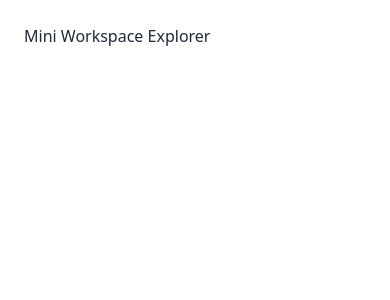
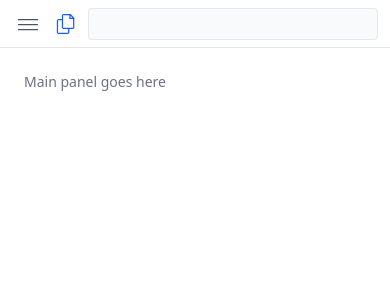
Before and after one commit to codershawon/mini-workspace-explorer, a Next.js app: page / in a window 390 px wide. Shown: the top 300 px of the page. Built offline with nearby package versions, Linux system fonts and the light colour scheme.

Commit message:
feat: add responsive app shell with mobile sidebar drawer

```diff
--- a/src/app/page.tsx
+++ b/src/app/page.tsx
@@ -1,3 +1,15 @@
+import { AppShell } from "@/components/AppShell";
+import { WorkspaceProvider } from "@/context/WorkspaceContext";
+
 export default function Home() {
-  return <main className="p-6">Mini Workspace Explorer</main>;
+  return (
+    <WorkspaceProvider>
+      <AppShell
+        sidebar={<p className="px-3 text-sm text-gray-500">Folder tree goes here</p>}
+        search={<div className="h-8 rounded border border-gray-200 bg-gray-50" />}
+      >
+        <p className="p-6 text-sm text-gray-500">Main panel goes here</p>
+      </AppShell>
+    </WorkspaceProvider>
+  );
 }
--- a/src/components/AppShell.tsx
+++ b/src/components/AppShell.tsx
@@ -0,0 +1,96 @@
+"use client";
+
+import { useEffect, useState, type ReactNode } from "react";
+import { VscClose, VscFiles, VscMenu } from "react-icons/vsc";
+import { useWorkspace } from "@/context/WorkspaceContext";
+
+interface AppShellProps {
+  sidebar: ReactNode;
+  search: ReactNode;
+  children: ReactNode;
+}
+
+export function AppShell({ sidebar, search, children }: AppShellProps) {
+  const { state } = useWorkspace();
+  const [isSidebarOpen, setIsSidebarOpen] = useState(false);
+
+  // close mobile sidebar when user goes to another folder or file
+  const location = `${state.selectedFolderId}:${state.openFileId}`;
+  const [lastLocation, setLastLocation] = useState(location);
+  if (location !== lastLocation) {
+    setLastLocation(location);
+    setIsSidebarOpen(false);
+  }
+
+  // close sidebar with Escape key
+  useEffect(() => {
+    if (!isSidebarOpen) return;
+
+    function handleKeyDown(event: KeyboardEvent) {
+      if (event.key === "Escape") setIsSidebarOpen(false);
+    }
+
+    window.addEventListener("keydown", handleKeyDown);
+    return () => window.removeEventListener("keydown", handleKeyDown);
+  }, [isSidebarOpen]);
+
+  return (
+    <div className="flex h-full flex-col">
+      {/* top header */}
+      <header className="flex h-12 shrink-0 items-center gap-3 border-b border-gray-200 bg-white px-3">
+        <button
+          type="button"
+          onClick={() => setIsSidebarOpen(true)}
+          className="rounded p-1.5 text-gray-600 hover:bg-gray-100 md:hidden"
+          aria-label="Open sidebar"
+        >
+          <VscMenu className="h-5 w-5" />
+        </button>
+
+        <div className="flex items-center gap-2 font-semibold text-gray-800">
+          <VscFiles className="h-5 w-5 text-blue-600" />
+          <span className="hidden sm:inline">Workspace Explorer</span>
+        </div>
+
+        <div className="ml-auto w-full max-w-sm">{search}</div>
+      </header>
+
+      <div className="relative flex min-h-0 flex-1">
+        {/* dark background behind sidebar on mobile */}
+        {isSidebarOpen && (
+          <div
+            className="fixed inset-0 z-20 bg-black/30 md:hidden"
+            onClick={() => setIsSidebarOpen(false)}
+            aria-hidden="true"
+          />
+        )}
+
+        {/* sidebar: slide-in drawer on mobile, fixed column on desktop */}
+        <aside
+          className={`fixed inset-y-0 left-0 z-30 flex w-72 max-w-[85%] flex-col border-r border-gray-200 bg-gray-50 transition-transform duration-200 md:static md:z-auto md:w-64 md:max-w-none md:translate-x-0 ${
+            isSidebarOpen ? "translate-x-0" : "-translate-x-full"
+          }`}
+        >
+          <div className="flex h-10 shrink-0 items-center justify-between px-3">
+            <span className="text-xs font-semibold uppercase tracking-wide text-gray-500">
+              Explorer
+            </span>
+            <button
+              type="button"
+              onClick={() => setIsSidebarOpen(false)}
+              className="rounded p-1 text-gray-500 hover:bg-gray-100 md:hidden"
+              aria-label="Close sidebar"
+            >
+              <VscClose className="h-4 w-4" />
+            </button>
+          </div>
+
+          <div className="min-h-0 flex-1 overflow-y-auto pb-4">{sidebar}</div>
+        </aside>
+
+        {/* main area */}
+        <main className="min-w-0 flex-1 overflow-y-auto bg-white">{children}</main>
+      </div>
+    </div>
+  );
+}
```
